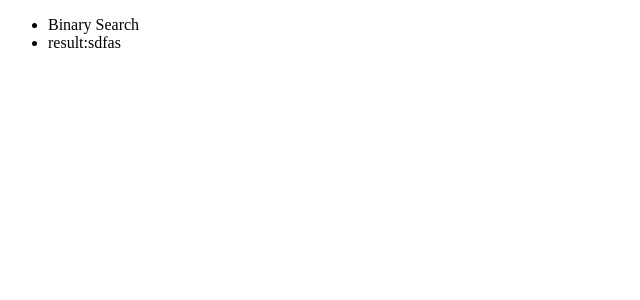
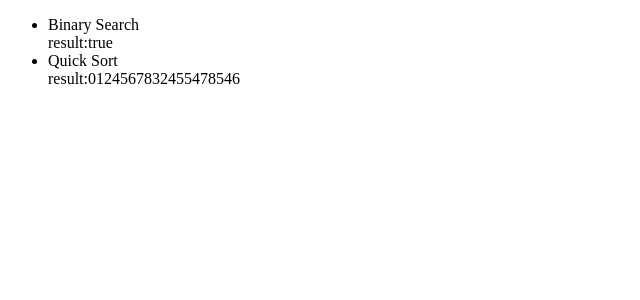
Before and after one commit to System-tm32/algorithm-examples, a React app: page / in a window 1280 px wide. Shown: the top 300 px of the page, without its empty margins (0-640 px from the left). Built offline with nearby package versions, Linux system fonts and the light colour scheme.

Commit message:
Feat: add algorithms - Quick sort (#3)

```diff
--- a/src/components/BinarySearch/BinarySearch.tsx
+++ b/src/components/BinarySearch/BinarySearch.tsx
@@ -1,9 +1,14 @@
 import React from 'react';
-import { binarySearch, binarySearchRecursion } from './Functions';
+import { unsortedArrayStrings } from '../../constants/constants';
+import { binarySearchRecursion } from '../../utils/utils';
 
 const BinarySearch = () => {
-  const strings = ['kirill', 'fgdjdfg', 'sdfas', 'sdnndf', 's;asd'];
-  return <div>result:{binarySearchRecursion<string>('sdfas', strings)}</div>;
+  return (
+    <div>
+      result:
+      {binarySearchRecursion<string>('Tom', unsortedArrayStrings).toString()}
+    </div>
+  );
 };
 
 export { BinarySearch };
--- a/src/components/BinarySearch/Functions.ts
+++ /dev/null
@@ -1,33 +0,0 @@
-export const binarySearch = (item: number, list: number[]): Number | null => {
-  let low = 0;
-  let hight = list.length;
-
-  while (low <= hight) {
-    const mid = Math.floor((low + hight) / 2);
-    const guess = list[mid];
-    if (guess == item) return mid;
-    if (guess > item) hight = mid - 1;
-    else low = mid + 1;
-  }
-  return null;
-};
-
-export const binarySearchRecursion = <T extends {}>(
-  item: T,
-  list: T[]
-): T | null => {
-  if (list.length == 1) {
-    return null;
-  }
-
-  let half: T[] | null = null;
-  const mid: number = Math.floor(list.length / 2);
-  const guess: T = list[mid];
-
-  if (guess === item) return guess;
-
-  if (guess > item) half = list.slice(0, mid);
-  else half = list.slice(mid, list.length);
-
-  return binarySearchRecursion(item, half);
-};
--- /dev/null
+++ b/src/components/QuickSort/QuickSort.tsx
@@ -0,0 +1,9 @@
+import React from 'react';
+import { unsortedArrayNumbers } from '../../constants/constants';
+import { quickSort } from '../../utils/utils';
+
+const QuickSort = () => {
+  return <div>result:{quickSort(unsortedArrayNumbers)} </div>;
+};
+
+export { QuickSort };
--- /dev/null
+++ b/src/constants/constants.ts
@@ -0,0 +1,32 @@
+export const unsortedArrayNumbers = [
+  1,
+  5,
+  7,
+  8,
+  4,
+  2,
+  6,
+  8,
+  0,
+  8,
+  6,
+  4,
+  2,
+  45,
+  78,
+  546,
+  32,
+  54,
+  78,
+];
+
+export const unsortedArrayStrings = [
+  'Adam',
+  'Eva',
+  'Chill',
+  'Sweet',
+  'Poly',
+  'Any',
+  'Tom',
+  'Wock',
+];
--- a/src/pages/Home.tsx
+++ b/src/pages/Home.tsx
@@ -1,13 +1,16 @@
 import React from 'react';
 import { BinarySearch } from '../components/BinarySearch/BinarySearch';
+import { QuickSort } from '../components/QuickSort/QuickSort';
 
 const Home = () => {
   return (
     <div className={'containter'}>
       <ul>
-        <li>Binary Search</li>
         <li>
-          <BinarySearch />
+          Binary Search <BinarySearch />
+        </li>
+        <li>
+          Quick Sort <QuickSort />
         </li>
       </ul>
     </div>
--- /dev/null
+++ b/src/utils/utils.ts
@@ -0,0 +1,73 @@
+export const quickSort = (arr: number[]): number[] => {
+  if (arr.length <= 1) return arr;
+
+  const mid: number = Math.floor(arr.length / 2);
+  const pivot = arr[mid];
+
+  const less = arr.filter((number) => number < pivot);
+  const greater = arr.filter((number) => number > pivot);
+
+  return [...quickSort(less), pivot, ...quickSort(greater)];
+};
+
+export const selectionSort = (array: number[]): number[] => {
+  for (let i = 0; i < array.length - 1; i++) {
+    let min = i;
+    for (let j = i + 1; j < array.length; j++) {
+      if (array[j] < array[min]) min = j;
+    }
+    const tmp = array[min];
+    array[min] = array[i];
+    array[i] = tmp;
+  }
+
+  return array;
+};
+
+export const binarySearch = (item: number, list: number[]): Number | null => {
+  let low = 0;
+  let hight = list.length;
+
+  while (low <= hight) {
+    const mid = Math.floor((low + hight) / 2);
+    const guess = list[mid];
+    if (guess == item) return mid;
+    if (guess > item) hight = mid - 1;
+    else low = mid + 1;
+  }
+  return null;
+};
+
+export const binarySearchRecursion = <T extends {}>(
+  item: T,
+  list: T[]
+): Boolean => {
+  if (list.length == 1) {
+    return false;
+  }
+
+  let half: T[] | null = null;
+  const mid: number = Math.floor(list.length / 2);
+  const guess: T = list[mid];
+
+  if (guess === item) return true;
+
+  if (guess > item) half = list.slice(0, mid);
+  else half = list.slice(mid, list.length);
+
+  return binarySearchRecursion(item, half);
+};
+
+export const sum = (arr: number[]): number => {
+  if (arr.length == 0) return 0;
+
+  const [head, ...tail] = arr;
+  return head + sum(tail);
+};
+
+export const lengthArray = (arr: number[]): number => {
+  if (arr.length == 0) return 0;
+
+  arr.pop();
+  return 1 + lengthArray(arr);
+};
```
